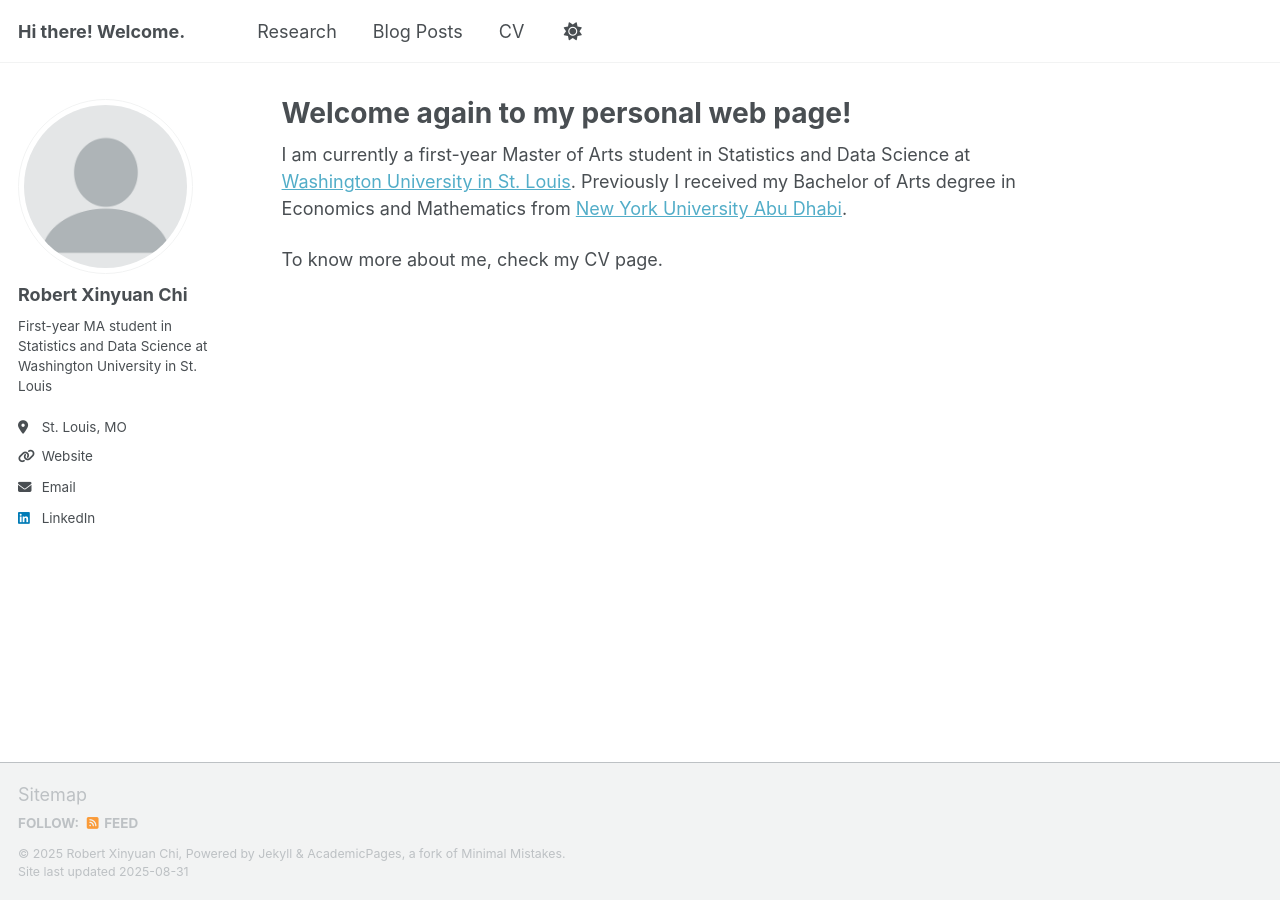
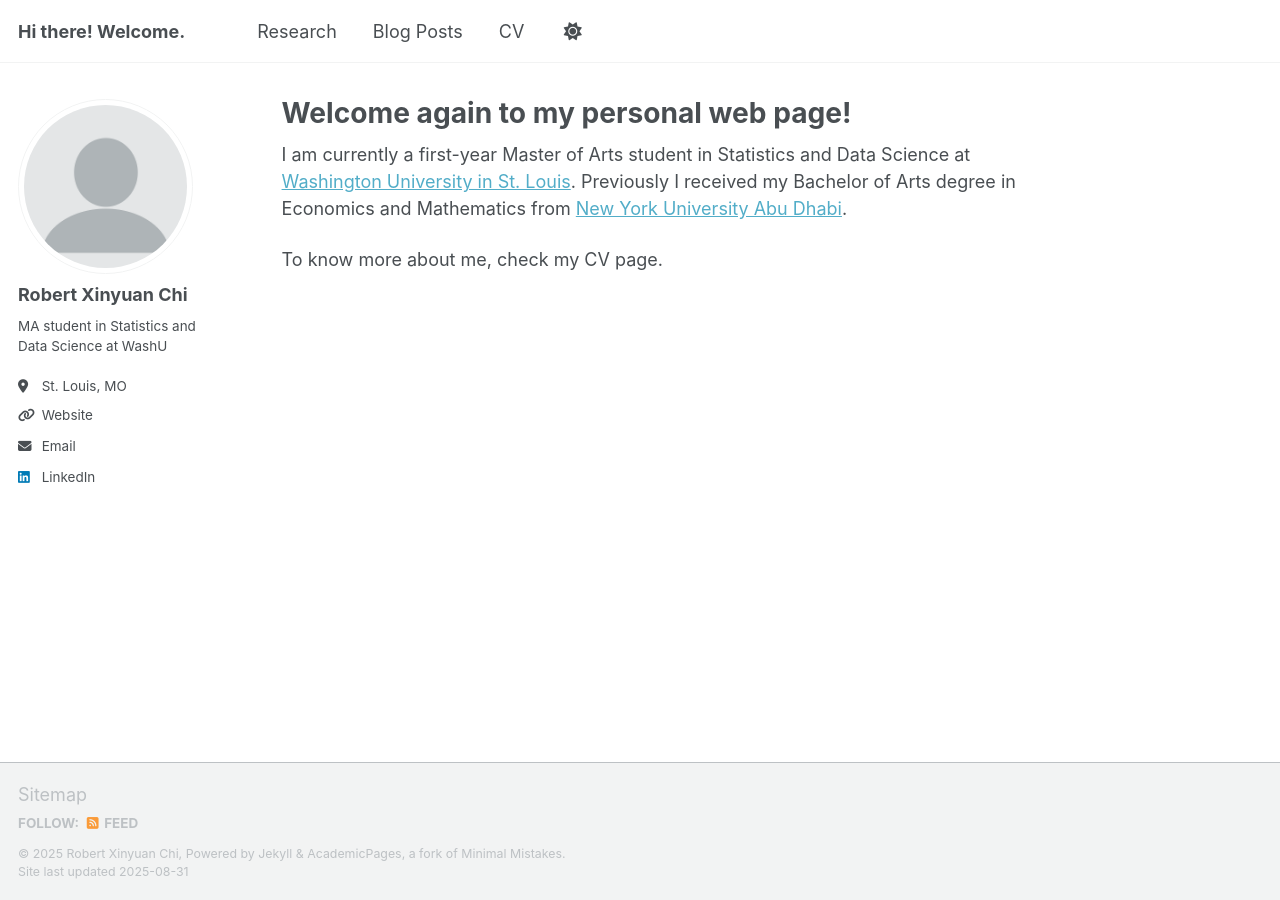
Before and after one commit to xychi75/xychi75.github.io, a Jekyll site: the page built from _pages/about.md, in a window 1280 px wide. Built offline with Jekyll 4.4.1, drawn with Linux system fonts in a browser that asks for light colours; a script that is not in the unit is left out.

Commit message:
Update _config.yml

```diff
--- a/_config.yml
+++ b/_config.yml
@@ -25,7 +25,7 @@ author:
   avatar           : "profile.png"
   name             : "Robert Xinyuan Chi"
   pronouns         : # example: "he/him"
-  bio              : "First-year MA student in Statistics and Data Science at Washington University in St. Louis"
+  bio              : "MA student in Statistics and Data Science at WashU"
   location         : "St. Louis, MO"
   employer         : # URL
   uri              : "https://sds.wustl.edu/people/xinyuan-robert-chi"
```
